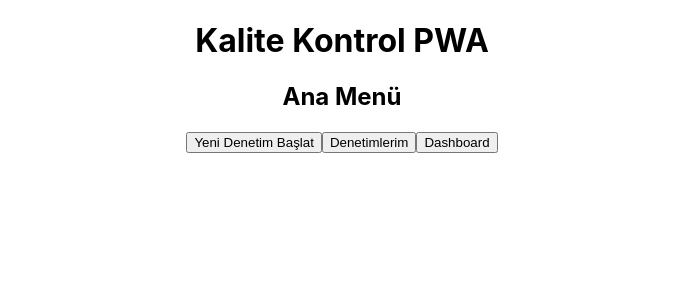
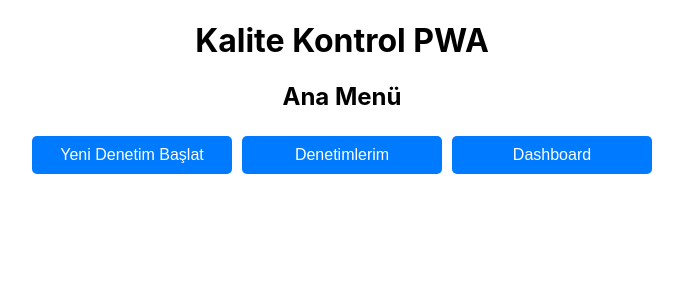
Before and after one commit to edyakampus2/kalite-kontrol-pwa, a React (Create React App) app: page / in a window 1280 px wide. Shown: the top 300 px of the page, without its empty margins (298-981 px from the left). Built offline with nearby package versions, Linux system fonts and the light colour scheme.

Commit message:
Denetim Formu Kayıt Etmeme Sorunu

```diff
--- a/src/components/DenetimFormu.js
+++ b/src/components/DenetimFormu.js
@@ -1,12 +1,27 @@
+// Tarih: 08.08.2025 Saat: 12:45
 // src/components/DenetimFormu.js
 
 import React, { useState, useEffect } from 'react';
 import { saveDenetim } from '../services/IndexedDBService';
 import { getFormMaddeleri } from '../data/FormVerileri';
+import MessageModal from './MessageModal';
+
+// Dosyayı Base64 stringine dönüştüren yardımcı fonksiyon
+const fileToBase64 = (file) => {
+    return new Promise((resolve, reject) => {
+        const reader = new FileReader();
+        reader.readAsDataURL(file);
+        reader.onload = () => resolve(reader.result);
+        reader.onerror = error => reject(error);
+    });
+};
 
 const DenetimFormu = ({ setCurrentView }) => {
     const [formData, setFormData] = useState([]);
     const [konum, setKonum] = useState(null);
+    const [loading, setLoading] = useState(false);
+    const [showModal, setShowModal] = useState(false);
+    const [modalMessage, setModalMessage] = useState('');
 
     useEffect(() => {
         const maddeler = getFormMaddeleri();
@@ -44,41 +59,58 @@
     };
 
     const handleFotoChange = (maddeId, file) => {
-        // Fotoğrafı Base64'e çevirme ve state'e kaydetme
-        const reader = new FileReader();
-        reader.onload = (e) => {
+        if (!file) return;
+
+        fileToBase64(file).then(base64String => {
             setFormData(prevData =>
                 prevData.map(madde =>
-                    madde.id === maddeId ? { ...madde, foto: e.target.result } : madde
+                    madde.id === maddeId ? { ...madde, foto: base64String } : madde
                 )
             );
+        }).catch(error => {
+            console.error("Fotoğraf dönüştürme hatası:", error);
+            setModalMessage("Fotoğraf dönüştürülürken bir hata oluştu.");
+            setShowModal(true);
+        });
+    };
+
+    const handleSubmit = async () => {
+        setLoading(true);
+        // Form verilerini kontrol edip gönderilecek hale getirme
+        const denetimData = {
+            tarih: new Date(),
+            konum: konum,
+            formData: formData,
         };
-        if (file) {
-            reader.readAsDataURL(file);
+
+        try {
+            await saveDenetim(denetimData);
+            setModalMessage("Denetim başarıyla kaydedildi.");
+            setShowModal(true);
+            setLoading(false);
+            setCurrentView('menu');
+        } catch (error) {
+            console.error("Denetim kaydedilirken hata oluştu:", error);
+            setModalMessage("Denetim kaydedilirken bir hata oluştu.");
+            setShowModal(true);
+            setLoading(false);
         }
     };
 
-    const handleSubmit = async () => {
-        const denetim = {
-            tarih: new Date().toISOString(),
-            konum: konum,
-            formData: formData
-        };
-        await saveDenetim(denetim);
-        alert('Denetim başarıyla kaydedildi!');
-        setCurrentView('menu');
+    const closeModal = () => {
+        setShowModal(false);
     };
 
     return (
         <div className="denetim-formu">
-            <h2>Kaba İnşaat Kontrol Formu</h2>
-            <p>Konum: {konum ? `Enlem: ${konum.latitude}, Boylam: ${konum.longitude}` : 'Konum alınıyor...'}</p>
+            {loading && <p>Kaydediliyor...</p>}
+            <h2>Yeni Denetim</h2>
             {formData.map(madde => (
                 <div key={madde.id} className="kontrol-maddesi">
                     <h4>{madde.metin}</h4>
                     <div className="durum-secenekleri">
-                        <button onClick={() => handleDurumChange(madde.id, 'Uygun')}>Uygun</button>
-                        <button onClick={() => handleDurumChange(madde.id, 'Uygun Değil')}>Uygun Değil</button>
+                        <button onClick={() => handleDurumChange(madde.id, 'Uygun')} className={madde.durum === 'Uygun' ? 'active' : ''}>Uygun</button>
+                        <button onClick={() => handleDurumChange(madde.id, 'Uygun Değil')} className={madde.durum === 'Uygun Değil' ? 'active' : ''}>Uygun Değil</button>
                     </div>
                     {madde.durum === 'Uygun Değil' && (
                         <div>
@@ -91,6 +123,7 @@
                             <textarea
                                 placeholder="Not ekle..."
                                 onChange={e => handleNotChange(madde.id, e.target.value)}
+                                value={madde.not || ''}
                             ></textarea>
                             {madde.foto && (
                                 <img src={madde.foto} alt="Kanıt" style={{ maxWidth: '100px', maxHeight: '100px' }} />
@@ -103,6 +136,7 @@
                 <button onClick={handleSubmit}>Taslak Kaydet</button>
                 <button onClick={() => setCurrentView('menu')}>Ana Menüye Dön</button>
             </div>
+            {showModal && <MessageModal message={modalMessage} onClose={closeModal} />}
         </div>
     );
 };
--- a/src/components/Menu.js
+++ b/src/components/Menu.js
@@ -1,32 +1,15 @@
-// Tarih: 08.08.2025 Saat: 12:15
+// Tarih: 08.08.2025 Saat: 12:30
 // src/components/Menu.js
 
 import React from 'react';
 
 const Menu = ({ setCurrentView }) => {
   return (
-    // Tailwind CSS sınıfları ile koyu gri arka plan, ortalanmış içerik ve dikey boşluklar
-    <div className="flex flex-col items-center justify-center space-y-6 p-10 bg-gray-800 rounded-lg shadow-2xl m-4">
-      <h2 className="text-4xl font-extrabold text-white mb-6">Ana Menü</h2>
-      {/* Daha büyük ve daha canlı renklere sahip butonlar */}
-      <button
-        onClick={() => setCurrentView('form')}
-        className="px-10 py-5 bg-purple-600 text-white font-bold text-lg rounded-full shadow-lg hover:bg-purple-700 transition-colors duration-300 w-80 transform hover:scale-105"
-      >
-        Yeni Denetim Başlat
-      </button>
-      <button
-        onClick={() => setCurrentView('list')}
-        className="px-10 py-5 bg-green-600 text-white font-bold text-lg rounded-full shadow-lg hover:bg-green-700 transition-colors duration-300 w-80 transform hover:scale-105"
-      >
-        Denetimlerim
-      </button>
-      <button
-        onClick={() => setCurrentView('dashboard')}
-        className="px-10 py-5 bg-amber-500 text-white font-bold text-lg rounded-full shadow-lg hover:bg-amber-600 transition-colors duration-300 w-80 transform hover:scale-105"
-      >
-        Dashboard
-      </button>
+    <div className="menu">
+      <h2>Ana Menü</h2>
+      <button onClick={() => setCurrentView('form')}>Yeni Denetim Başlat</button>
+      <button onClick={() => setCurrentView('list')}>Denetimlerim</button>
+      <button onClick={() => setCurrentView('dashboard')}>Dashboard</button>
     </div>
   );
 };
```
